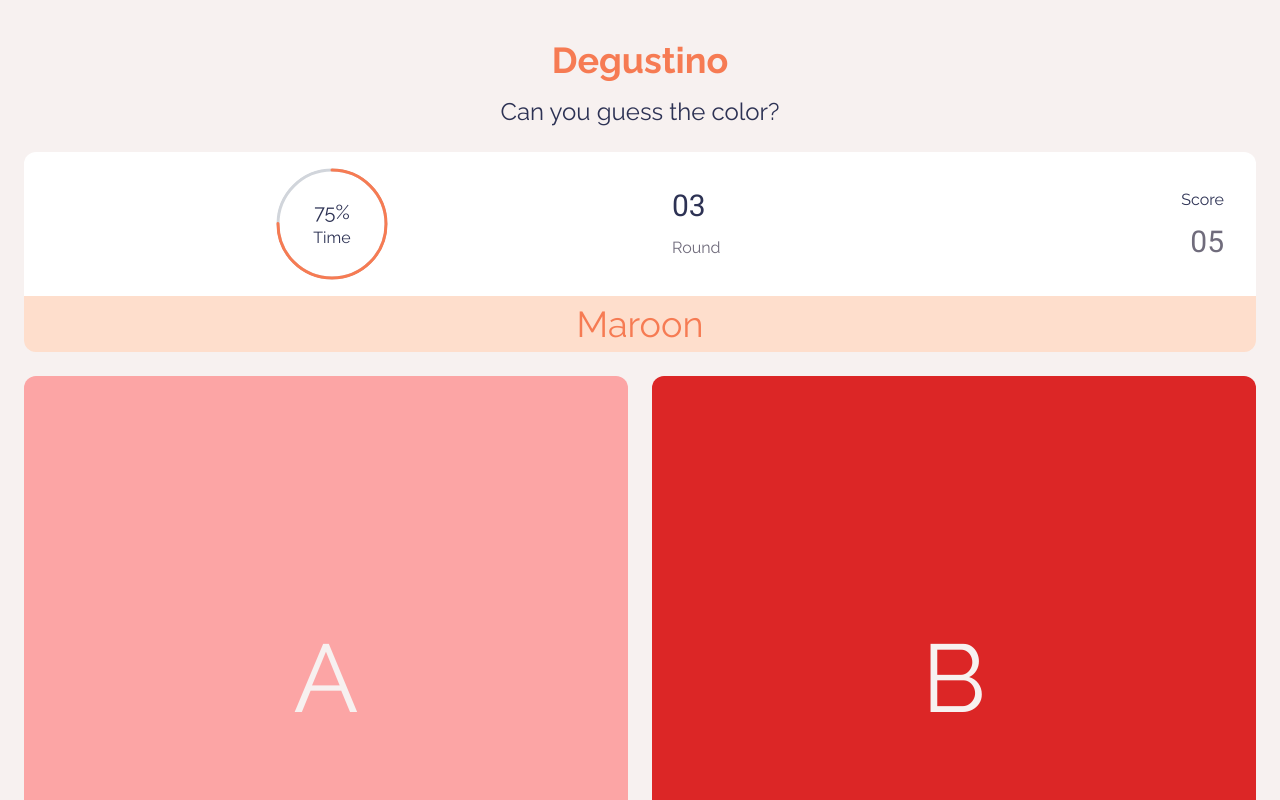
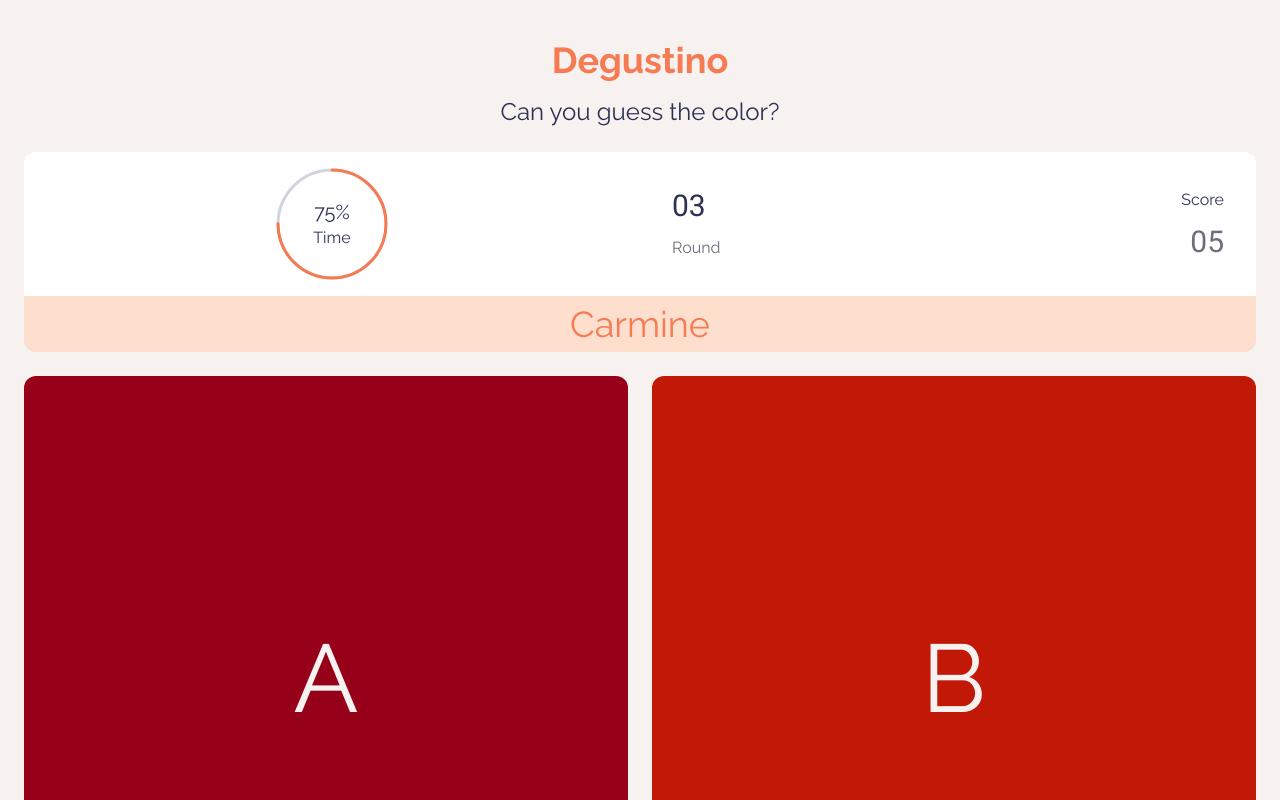
Before and after one commit to hendrikmitk/degustino, a Vue app: page / in a window 1280 px wide. Shown: the top 800 px of the page. Built offline with nearby package versions, Linux system fonts and the light colour scheme.

Commit message:
feat: add basic game logic and functionality

```diff
--- a/src/App.vue
+++ b/src/App.vue
@@ -58,37 +58,64 @@
       <div
         class="rounded-b-xl bg-gusti-orange-medium py-2 text-center text-4xl text-gusti-orange-strong"
       >
-        Maroon
+        {{ randomShade.name }}
       </div>
     </div>
 
     <!-- Game board -->
     <div class="grid grid-cols-2 gap-6">
       <button
-        class="aspect-square rounded-xl bg-red-300 flex items-center justify-center"
+        v-for="(shade, index) in shades"
+        :key="shade.id"
+        @click="matchColor(shade)"
+        :class="`aspect-square rounded-xl flex items-center justify-center`"
+        :style="`background-color: ${shade.hex}`"
       >
-        <span class="text-gusti-orange-light text-8xl">A</span>
-      </button>
-      <button
-        class="aspect-square rounded-xl bg-red-600 flex items-center justify-center"
-      >
-        <span class="text-gusti-orange-light text-8xl">B</span>
-      </button>
-      <button
-        class="aspect-square rounded-xl bg-red-800 flex items-center justify-center"
-      >
-        <span class="text-gusti-orange-light text-8xl">C</span>
-      </button>
-      <button
-        class="aspect-square rounded-xl bg-red-400 flex items-center justify-center"
-      >
-        <span class="text-gusti-orange-light text-8xl">D</span>
+        <span class="text-gusti-orange-light text-8xl">{{
+          ['A', 'B', 'C', 'D'][index]
+        }}</span>
       </button>
     </div>
   </div>
 </template>
 
 <script setup>
+import { onBeforeMount, ref } from 'vue';
+import colors from './data/colors';
+import randomize from './functions/randomize';
+
+const colorRange = ref(null);
+const shades = ref(null);
+const randomShade = ref(null);
+
+const loadColors = () => {
+  colorRange.value = randomize(colors);
+  shades.value = randomize(colorRange.value.shades, 4);
+  if (!randomShade.value) {
+    randomShade.value = randomize(shades.value);
+    return;
+  }
+
+  let newRandomShade = randomize(shades.value);
+  while (randomShade.value.id === newRandomShade.id) {
+    newRandomShade = randomize(shades.value);
+  }
+  randomShade.value = newRandomShade;
+};
+
+const matchColor = (selectedColor) => {
+  if (selectedColor.id === randomShade.value.id) {
+    console.log('Nice! Good job 👍');
+  } else {
+    console.log(`Nope, that's ${selectedColor.name} ❌`);
+  }
+  loadColors();
+};
+
+onBeforeMount(() => {
+  loadColors();
+});
+
 const radius = 54;
 const circumference = radius * 2 * Math.PI;
 const percent = 75;
--- /dev/null
+++ b/src/data/colors.js
@@ -0,0 +1,112 @@
+export default [
+  {
+    color: 'blue',
+    shades: [
+      {
+        id: 1,
+        name: 'Turquoise',
+        hex: '#40E0D0',
+      },
+      {
+        id: 2,
+        name: 'Powder Blue',
+        hex: '#B0E0E6',
+      },
+      {
+        id: 3,
+        name: 'Sky blue',
+        hex: '#ADD8E6',
+      },
+      {
+        id: 4,
+        name: 'Electric blue',
+        hex: '#7DF9FF',
+      },
+      {
+        id: 5,
+        name: 'Baby blue',
+        hex: '#89CFF0',
+      },
+      {
+        id: 6,
+        name: 'Tiffany blue',
+        hex: '#81D8D0',
+      },
+      {
+        id: 7,
+        name: 'Steel Blue',
+        hex: '#4682B4',
+      },
+      {
+        id: 8,
+        name: 'Carolina blue',
+        hex: '#4B9CD3',
+      },
+      {
+        id: 9,
+        name: 'Turkish blue',
+        hex: '#4F97A3',
+      },
+      {
+        id: 10,
+        name: 'Maya blue',
+        hex: '#73C2FB',
+      },
+    ],
+  },
+  {
+    color: 'red',
+    shades: [
+      {
+        id: 11,
+        name: 'Imperial Red',
+        hex: '#ED2939',
+      },
+      {
+        id: 12,
+        name: 'Scarlet',
+        hex: '#FF2400',
+      },
+      {
+        id: 13,
+        name: 'Indian Red',
+        hex: '#CD5C5C',
+      },
+      {
+        id: 14,
+        name: 'Barn Red',
+        hex: '#7C0A02',
+      },
+      {
+        id: 15,
+        name: 'Chili Red',
+        hex: '#C21807',
+      },
+      {
+        id: 16,
+        name: 'Ruby',
+        hex: '#E0115F',
+      },
+      {
+        id: 17,
+        name: 'Maroon',
+        hex: '#800000',
+      },
+      {
+        id: 18,
+        name: 'Fire Brick',
+        hex: '#B22222',
+      },
+      {
+        id: 19,
+        name: 'Redwood',
+        hex: '#A45A52',
+      },
+      {
+        id: 20,
+        name: 'Carmine',
+        hex: '#960018',
+      },
+    ],
+  },
+];
--- /dev/null
+++ b/src/functions/randomize.js
@@ -0,0 +1,21 @@
+/**
+ * @param {[]} arr - Array to pick one or more random elements from
+ * @param {number} n - Number of random elements to pick (default: 1)
+ */
+export default (arr, n = 1) => {
+  if (!n || n <= 1) {
+    const randomIndex = Math.floor(Math.random() * arr.length);
+    const randomItem = arr[randomIndex];
+    return randomItem;
+  }
+
+  const randomItems = [];
+  while (randomItems.length < n) {
+    const randomIndex = Math.floor(Math.random() * arr.length);
+    const newItem = arr[randomIndex];
+    if (!randomItems.some((item) => item.id === newItem.id)) {
+      randomItems.push(newItem);
+    }
+  }
+  return randomItems;
+};
```
